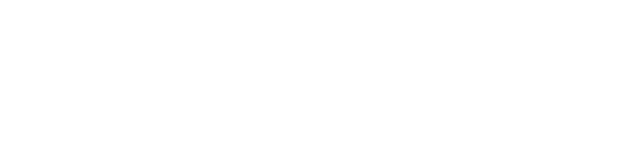
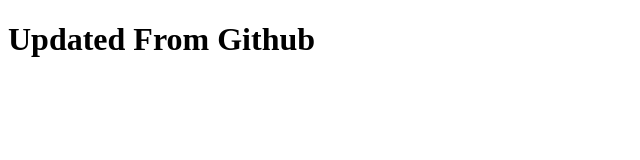
Before and after one commit to jya130/IAT339_Lab5, a plain HTML site: page index.html in a window 1280 px wide. Shown: the whole page, without its empty margins (0-640 px from the left). Drawn offline with Linux system fonts and the light colour scheme.

Commit message:
Update index.html

```diff
--- a/index.html
+++ b/index.html
@@ -5,6 +5,6 @@
     <title>IAT339-Lab5_Tutorial</title>
   </head>
   <body>
-
+    <h1>Updated From Github</h1>
   </body>
 </html>
```
